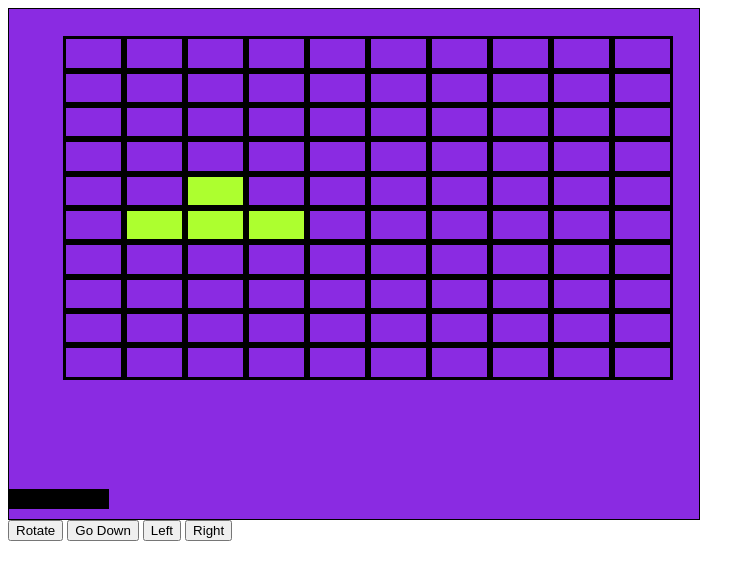
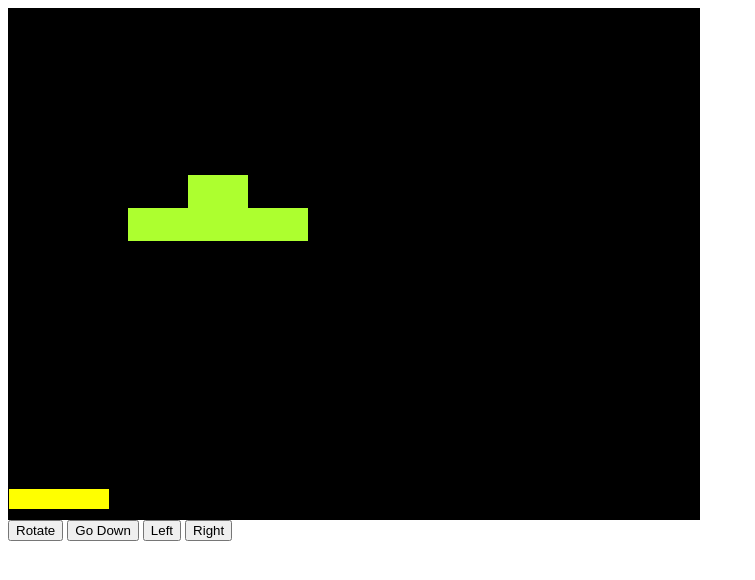
Before and after one commit to mnsvag/tetriball, a plain HTML site: page index.html in a window 1280 px wide. Shown: the whole page, without its empty margins (0-755 px from the left). Drawn offline with Linux system fonts and the light colour scheme.

Commit message:
add dark mode feature

```diff
--- a/app.js
+++ b/app.js
@@ -285,13 +285,13 @@ function checkForCollision() {
         changed=true;
     }
 
-    if (current_y - ball_size/2 <= 0) {
+    if (current_y - ball_size <= 0) {
             theta = 2*Math.PI-theta;
             changed=true;
     }
 
-    if (current_x - ball_size/2 <= 0
-        || current_x + ball_size/2 >= canvas.width) {
+    if (current_x - ball_size <= 0
+        || current_x + ball_size >= canvas.width) {
             theta = Math.PI-theta;
             changed= true;
     }
@@ -311,7 +311,7 @@ function draw() {
 
     ctx.clearRect(0, 0, 720, 510); // clear canvas
 
-    ctx.fillStyle = "black";
+    ctx.fillStyle = "yellow";
     ctx.fillRect(plank_start, canvas.height-30 , plank_length , 20);
 
     ctx.beginPath();
--- a/style.css
+++ b/style.css
@@ -1,6 +1,6 @@
 .pixel {
-	border-style: solid;
-	border-color: black;
+	/* border-style: solid;
+	border-color: black; */
 }
 
 .border {
@@ -28,6 +28,6 @@
 /* #overlay     { position:absolute; top:0px; left:0px; } */
 #canvas {
 	border: 1px solid black;
-	background-color: blueviolet;
+	background-color: black;
 }
 	/* position: absolute; top:0px; left:0px;} */
```
